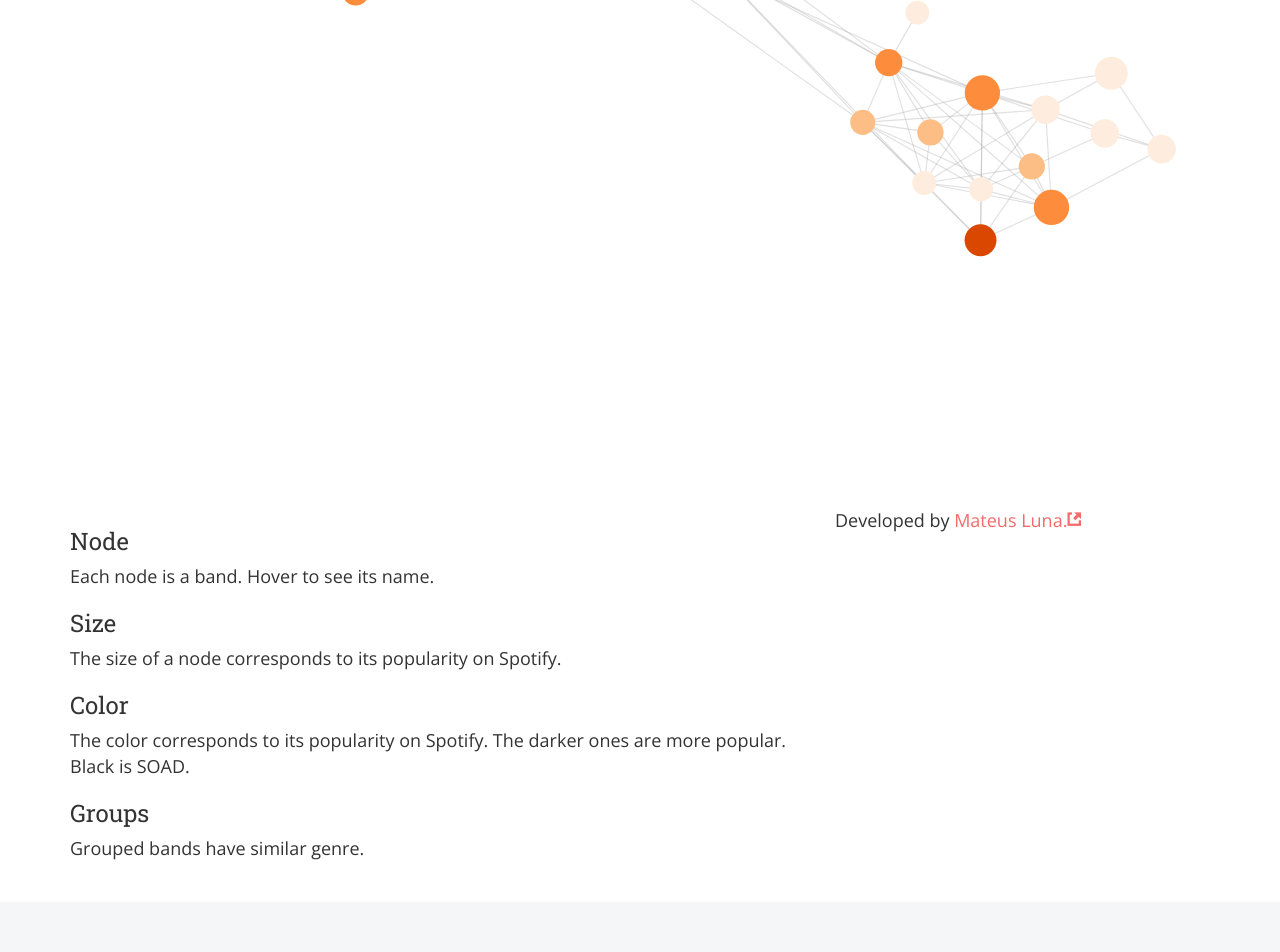
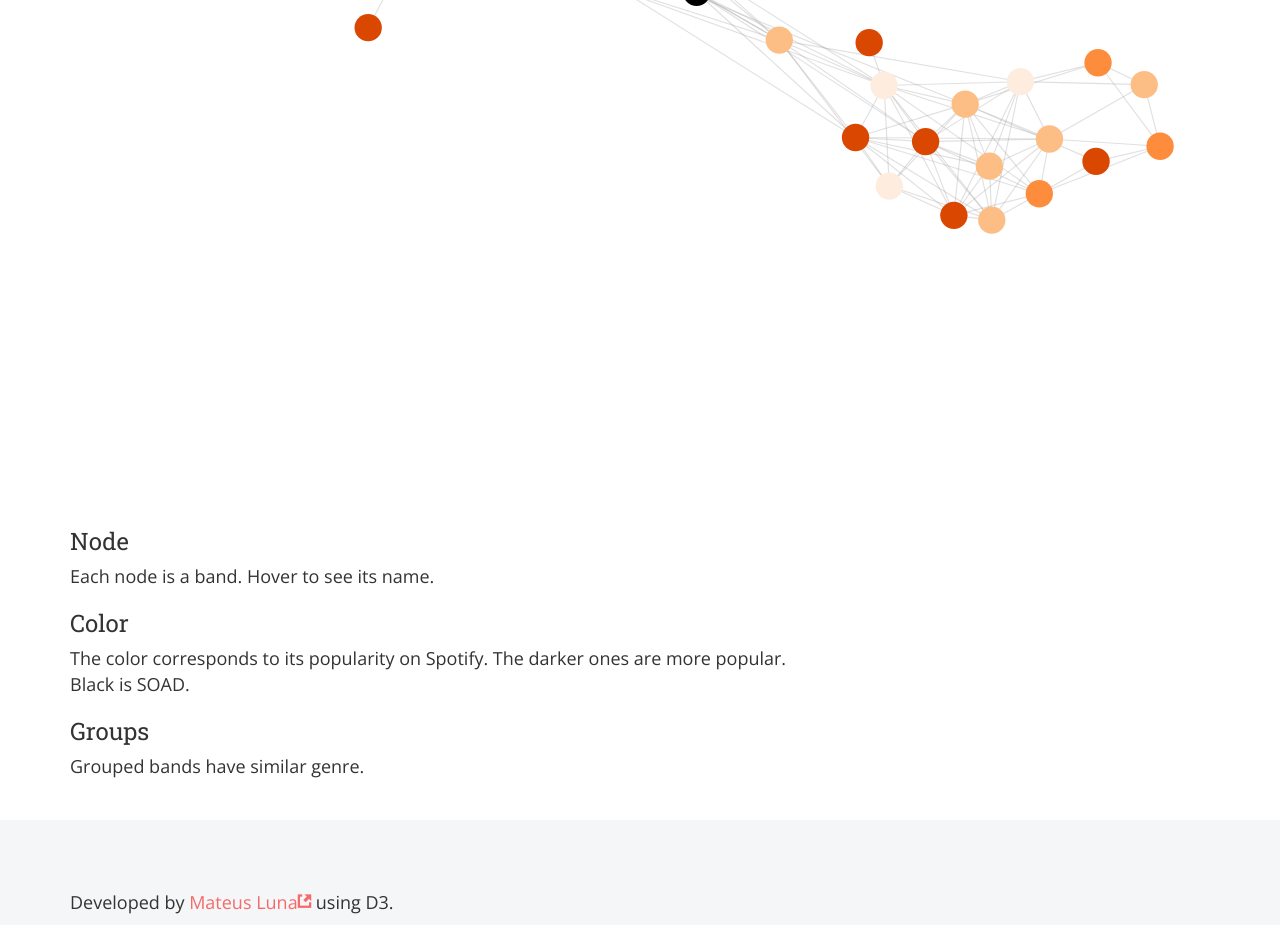
Before and after one commit to mateuslunacc/intro-d3-redes-pt1, a plain HTML site: page index.html in a window 1280 px wide. Shown: the part 812-1764 px from the top of the page. After the commit the page ends 1737 px from the top, so only its background shows below. Drawn offline with nearby package versions, Linux system fonts and the light colour scheme; files whose address does not match are found by name.

Commit message:
Added favicon and fixed some bugs.

```diff
--- a/index.html
+++ b/index.html
@@ -2,11 +2,10 @@
 <html lang="en">
 <head>
 	<meta charset="utf-8">
-  <meta http-equiv="X-UA-Compatible" content="IE=edge">
-  <meta name="viewport" content="width=device-width, initial-scale=1">
-	<link rel="shortcut icon" href="/favicon.ico" type="image/x-icon">
-	<link rel="icon" href="/favicon.ico" type="image/x-icon">
-	<title>D3</title>
+	<meta http-equiv="X-UA-Compatible" content="IE=edge">
+ 	<meta name="viewport" content="width=device-width, initial-scale=1">
+	<link rel="shortcut icon" type='image/png' sizes="16x16" href="/favicon.png">
+	<title>SOAD on Spotify</title>
 
 	<link href="https://fonts.googleapis.com/css?family=Open+Sans|Roboto+Slab" rel="stylesheet">
 	<link href="css/bootstrap.min.css" rel="stylesheet">
@@ -40,20 +39,20 @@
 				<div class="col-md-8">
 					<h3>Node</h3>
 					<p>Each node is a band. Hover to see its name.</p>
-					<h3>Size</h3>
-					<p>The size of a node corresponds to its popularity on Spotify.</p>
 					<h3>Color</h3>
 					<p>The color corresponds to its popularity on Spotify. The darker ones are more popular. Black is SOAD.</p>
 					<h3>Groups</h3>
 					<p>Grouped bands have similar genre.</p>
-
 				</div>
-				<p>Developed by <a href="github.com/mateuslunacc/" target="_blank">Mateus Luna.<span class="icon-link-external"></span></a></p>
 			</div>
 		</div>
 	</div>
 
-	<footer></footer>
+	<footer>
+		<div class="container">
+			<p>Developed by <a href="github.com/mateuslunacc/">Mateus Luna<span class="icon-link-external"></span></a> using D3.</p>
+		</div>
+	</footer>
 
 	<!-- scripts -->
 	<script src="js/d3.v4.min.js"></script>
@@ -74,10 +73,8 @@
 		d3.json("soad.json", function(error, graph) {
 		  if (error) throw error;
 
-			console.dir(graph.edges);
-			console.dir(graph.nodes);
+			graph.nodes = graph.nodes.filter(function (d) {return d.size >= 70});
 
-			graph.nodes = graph.nodes.filter(function (d) {return d.size > 70});
 			bands = graph.nodes.map(b => b.id);
 			graph.edges = graph.edges.filter(function (d) {
 				return bands.includes(d.source) && bands.includes(d.target)}, bands);
@@ -85,11 +82,11 @@
 			const min = d3.min(graph.nodes,  function(d) { return d.size; });
 			const max = d3.max(graph.nodes,  function(d) { return d.size; });
 			var color =  d3.scaleOrdinal(d3.schemeOranges[4])
-    						.domain([70, 82], 3);
+    						.domain(min, max, (max-min)/4);
 
 			var simulation = d3.forceSimulation()
 			    .force("link", d3.forceLink().id(function(d) { return d.id; }))
-			    .force("charge", d3.forceManyBody().strength([-250]))
+			    .force("charge", d3.forceManyBody().strength([-200]))
 			    .force("center", d3.forceCenter(width / 2, height / 2));
 
 		  var link = svg.append("g")
@@ -104,7 +101,7 @@
 		    	.data(graph.nodes)
 		    .enter().append("circle")
 		    .filter(function(d) { return d.size })
-		      .attr("r", function(d) { return (d.size-50)/2})
+		      .attr("r", function(d) { return 12})
 		      .attr("fill", function(d) { return d.color == '#000' ? '#000' : color(d.size); })
 		      .call(d3.drag()
 		          .on("start", dragstarted)
```
Also changed, not shown: favicon.png (added).
